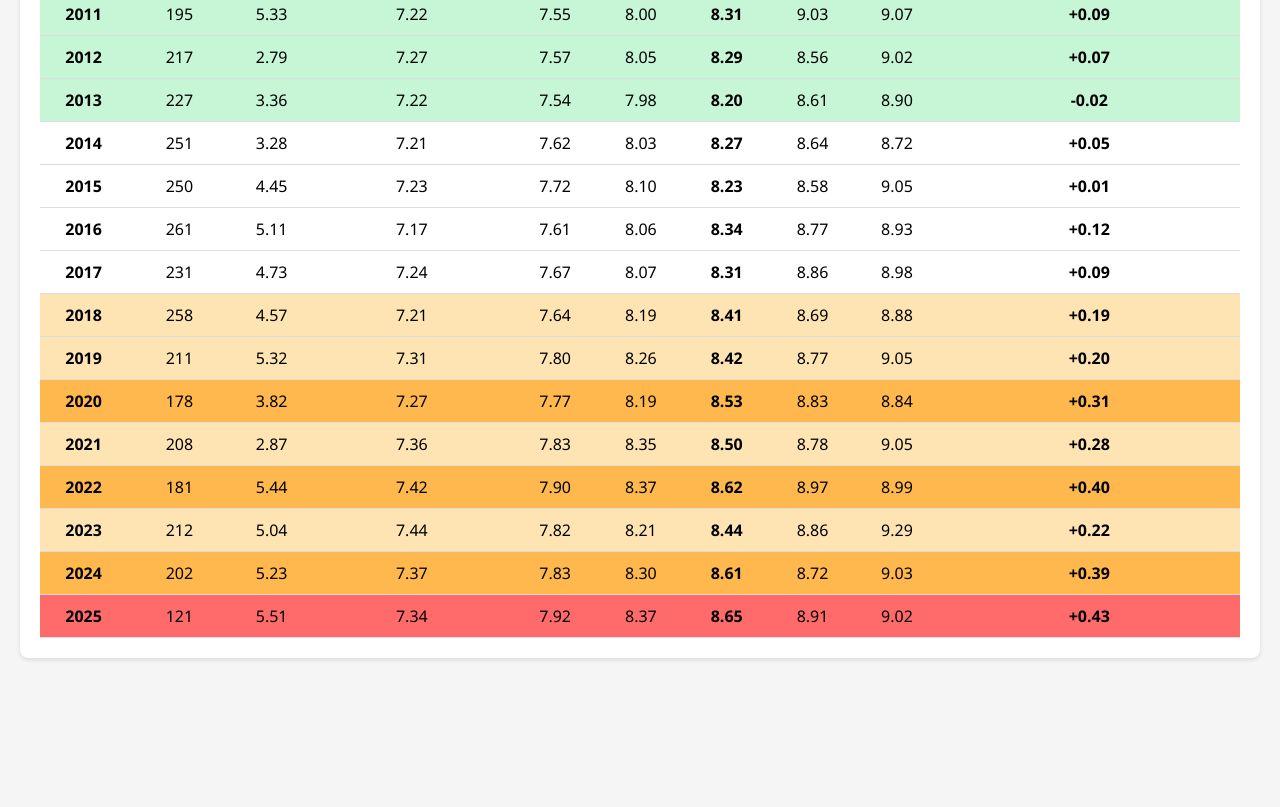
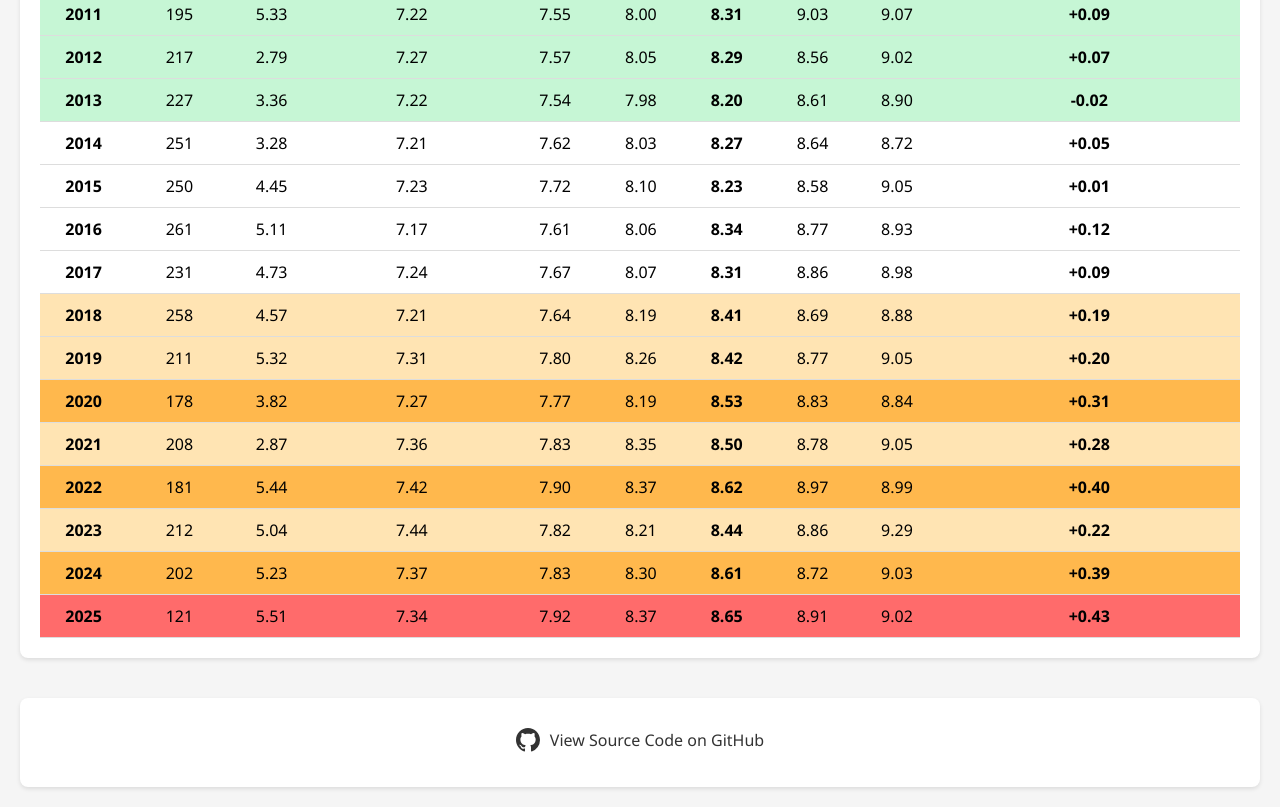
Before and after one commit to EHansonn/mal-score-adjuster, a browser extension: page output/percentile-visualization.html in a window 1280 px wide. Shown: the part 2618-3425 px from the top of the page. Before the commit the page ends 3296 px from the top, so only its background shows below. Drawn offline with nearby package versions, Linux system fonts and the light colour scheme.

Commit message:
Add footer to percentile visualization HTML with GitHub source code link. This enhancement improves user accessibility to the project's source code and adds styling for a more polished appearance.

```diff
--- a/output/percentile-visualization.html
+++ b/output/percentile-visualization.html
@@ -104,6 +104,31 @@
         }
         .extension-box a:hover {
             transform: scale(1.05);
+        }
+        footer {
+            text-align: center;
+            padding: 30px 20px;
+            margin-top: 40px;
+            background: white;
+            border-radius: 8px;
+            box-shadow: 0 2px 4px rgba(0,0,0,0.1);
+        }
+        footer a {
+            display: inline-flex;
+            align-items: center;
+            gap: 10px;
+            color: #333;
+            text-decoration: none;
+            font-size: 16px;
+            transition: color 0.2s;
+        }
+        footer a:hover {
+            color: #667eea;
+        }
+        footer svg {
+            width: 24px;
+            height: 24px;
+            fill: currentColor;
         }
     </style>
 </head>
@@ -713,5 +738,14 @@
             }
         });
     </script>
+
+    <footer>
+        <a href="https://github.com/EHansonn/mal-score-adjuster" target="_blank" rel="noopener noreferrer">
+            <svg viewBox="0 0 16 16" xmlns="http://www.w3.org/2000/svg">
+                <path d="M8 0C3.58 0 0 3.58 0 8c0 3.54 2.29 6.53 5.47 7.59.4.07.55-.17.55-.38 0-.19-.01-.82-.01-1.49-2.01.37-2.53-.49-2.69-.94-.09-.23-.48-.94-.82-1.13-.28-.15-.68-.52-.01-.53.63-.01 1.08.58 1.23.82.72 1.21 1.87.87 2.33.66.07-.52.28-.87.51-1.07-1.78-.2-3.64-.89-3.64-3.95 0-.87.31-1.59.82-2.15-.08-.2-.36-1.02.08-2.12 0 0 .67-.21 2.2.82.64-.18 1.32-.27 2-.27.68 0 1.36.09 2 .27 1.53-1.04 2.2-.82 2.2-.82.44 1.1.16 1.92.08 2.12.51.56.82 1.27.82 2.15 0 3.07-1.87 3.75-3.65 3.95.29.25.54.73.54 1.48 0 1.07-.01 1.93-.01 2.2 0 .21.15.46.55.38A8.013 8.013 0 0016 8c0-4.42-3.58-8-8-8z"/>
+            </svg>
+            View Source Code on GitHub
+        </a>
+    </footer>
 </body>
 </html>
```
